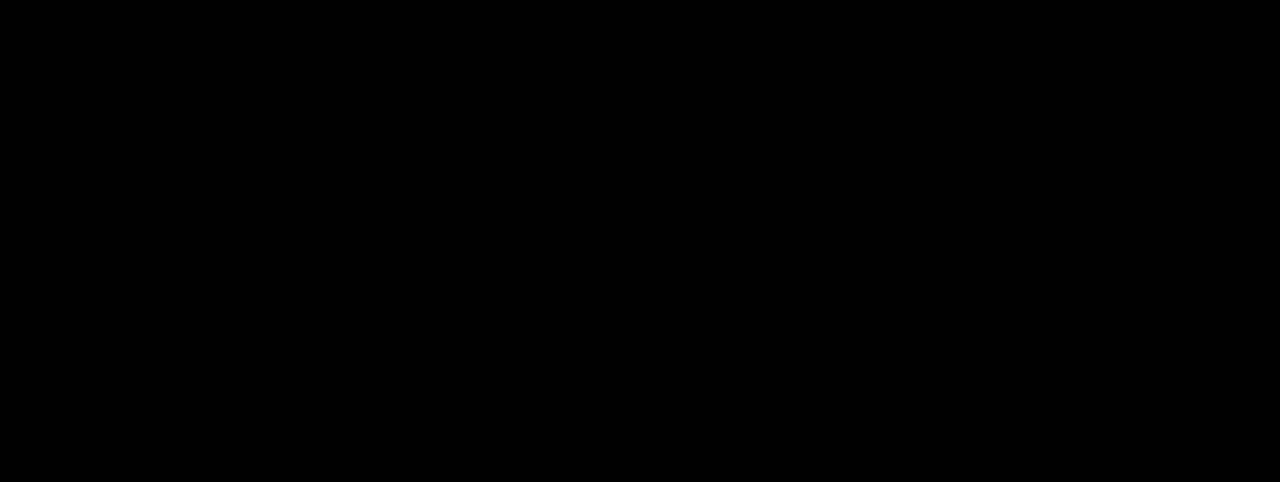
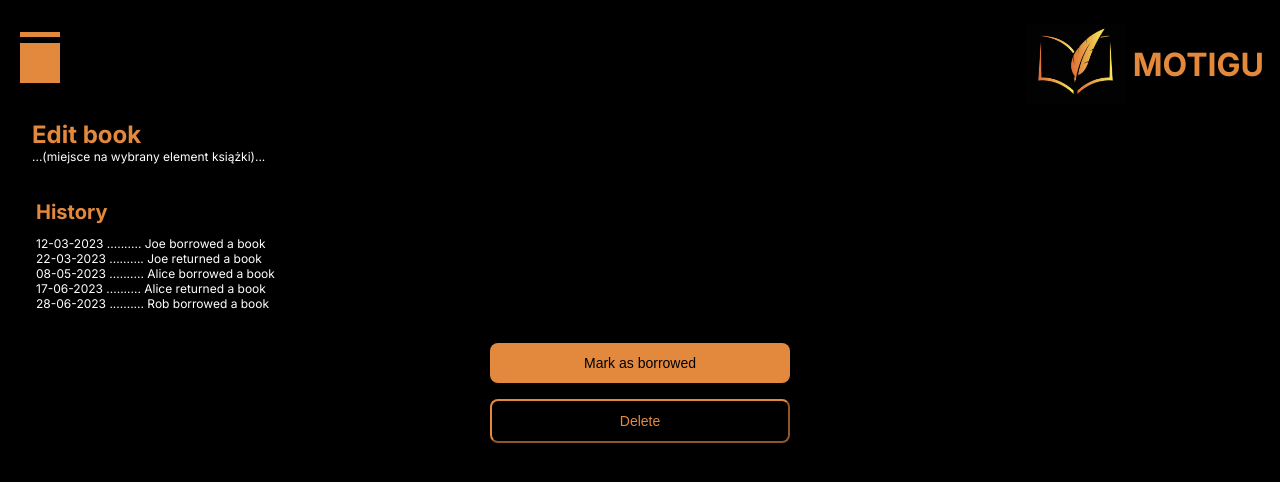
Before and after one commit to KubaC701/library-webiste, a React (Vite) app: page /manage-books/1 in a window 1280 px wide. Before the commit this address had no page. Shown: the top 482 px of the page. Built offline with nearby package versions, Linux system fonts and the light colour scheme; sample sign-in values are in the browser's storage.

Commit message:
Wyprostowanie przycisków wypozycz/kasuj, dodanie info do Historii wypozyczania ksiazki

```diff
--- /dev/null
+++ b/src/components/EditBook/EditBookAction.jsx
@@ -0,0 +1,16 @@
+const EditBookAction = () => {
+  return (
+    <main>
+      <div className="editbookaction_container">
+        <button type="active" className="editbookaction_borrowed">
+          Mark as borrowed
+        </button>
+        <button type="active" className="editbookaction_delete" style={{ color: '#e3893e' }}>
+          Delete
+        </button>
+      </div>
+    </main>
+  );
+};
+
+export default EditBookAction;
--- /dev/null
+++ b/src/components/EditBook/EditBookEdition.jsx
@@ -0,0 +1,14 @@
+const EditBookEdition = () => {
+  return (
+    <main>
+      <div className="editbookedition_container">
+        <div>
+          <h1 className="editbookedition_h1">Edit book</h1>
+        </div>
+        <p>...(miejsce na wybrany element książki)... </p>
+      </div>
+    </main>
+  );
+};
+
+export default EditBookEdition;
--- /dev/null
+++ b/src/components/EditBook/EditBookHistory.jsx
@@ -0,0 +1,20 @@
+const EditBookHistory = () => {
+  return (
+    <main>
+      <div className="editbookhistory_container">
+        <div>
+          <h1 className="editbookhistory_h2">History</h1>
+        </div>
+        <p>
+          12-03-2023 .......... Joe borrowed a book <br />
+          22-03-2023 .......... Joe returned a book <br />
+          08-05-2023 .......... Alice borrowed a book <br />
+          17-06-2023 .......... Alice returned a book <br />
+          28-06-2023 .......... Rob borrowed a book <br />
+        </p>
+      </div>
+    </main>
+  );
+};
+
+export default EditBookHistory;
--- a/src/components/EditBook/edit-book.css
+++ b/src/components/EditBook/edit-book.css
@@ -1,4 +1,4 @@
-.bookedition_container {
+.editbookedition_container {
   padding: 16px;
   min-height: 10vh;
   background: #000000;
@@ -8,13 +8,13 @@
   margin-left: auto;
 }
 
-.bookedition_h1 {
+.editbookedition_h1 {
   font-size: 24px;
-  color: white;
+  color: #e3893e;
 }
 
-.bookhistory_container {
-  padding: 16px;
+.editbookhistory_container {
+  padding: 16px 20px;
   min-height: 10vh;
   background: #000000;
   background-size: cover;
@@ -23,46 +23,45 @@
   margin-left: auto;
 }
 
-.bookhistory_h2 {
+.editbookhistory_h2 {
   font-size: 20px;
-  color: white;
+  color: #e3893e;
+  margin-bottom: 12px;
 }
 
-.bookaction_container {
+.editbookaction_container {
   padding: 16px;
   background: #000000;
   background-size: cover;
   display: flex;
-  flex-direction: row;
-  margin-left: auto;
+  flex-direction: column;
+  justify-content: center;
 }
 
-.bookedition_borrowed {
+.editbookaction_borrowed {
   background-color: #e3893e;
   border-radius: 8px;
-  padding: 12px;
+  padding: 12px 12px;
   width: 100%;
   min-width: 100px;
   max-width: 300px;
   border: none;
   margin-bottom: 16px;
-  margin-right: 10px;
-  margin-left: auto;
   font-size: 14px;
-  font-weight: 200px;
+  font-weight: 200;
+  align-self: center;
 }
 
-.bookedition_delete {
+.editbookaction_delete {
   background-color: black;
   border-radius: 8px;
-  padding: 12px;
+  padding: 12px 12px;
   width: 100%;
   min-width: 100px;
   max-width: 300px;
-  border-color: white;
+  border-color: #e3893e;
   margin-bottom: 16px;
-  margin-right: 10px;
-  margin-left: auto;
   font-size: 14px;
-  font-weight: 200px;
+  font-weight: 200;
+  align-self: center;
 }
--- a/src/components/Router/routes.jsx
+++ b/src/components/Router/routes.jsx
@@ -5,6 +5,7 @@
 import ManageUsers from '../ManageUsers/ManageUsers';
 import Login from '../Login/Login';
 import { ROLES } from '../../constants/users';
+import EditBook from '../EditBook/EditBook';
 
 export const ROUTES = [
   {
@@ -38,10 +39,17 @@
     isProtected: true,
   },
   {
-    path: '/books',
+    path: '/manage-books',
     label: 'Manage books',
     roles: [ROLES.LIBRARIAN, ROLES.ADMIN],
     component: <ManageBooks />,
+    isProtected: true,
+  },
+  {
+    path: '/manage-books/:id',
+    label: '',
+    roles: [ROLES.LIBRARIAN, ROLES.ADMIN],
+    component: <EditBook />,
     isProtected: true,
   },
   {
```
Also changed, not shown: src/components/EditBook/BookAction.jsx (deleted, +0 -16 lines), src/components/EditBook/BookEdition.jsx (deleted, +0 -14 lines), src/components/EditBook/BookHistory.jsx (deleted, +0 -14 lines), src/components/EditBook/EditBook.jsx (+6 -6 lines).
